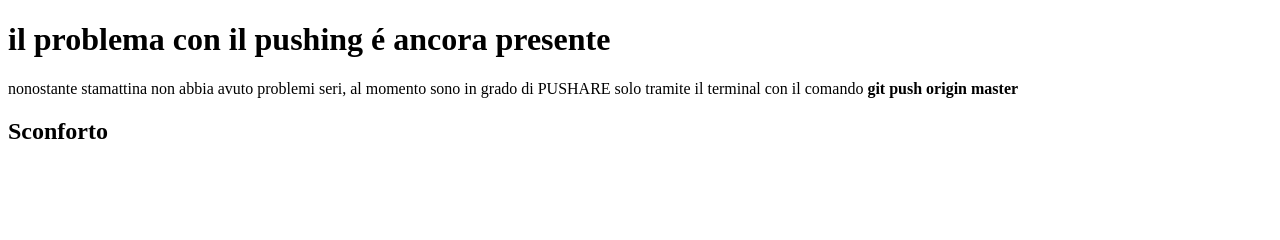
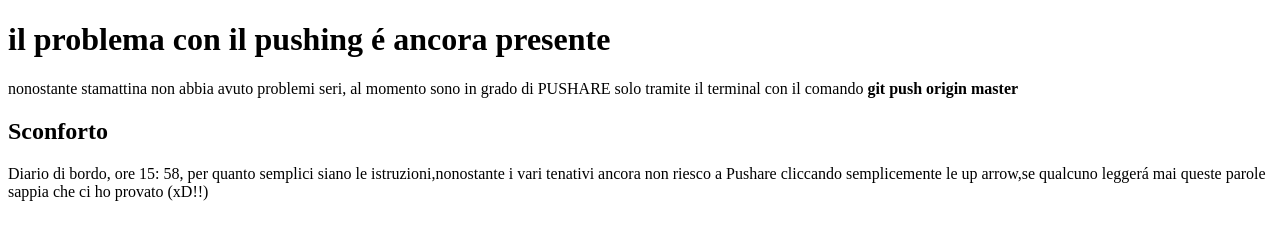
Before and after one commit to ClaudioDiCaprio/htmlcss-hello, a plain HTML site: page index.html in a window 1280 px wide. Drawn offline with Linux system fonts and the light colour scheme.

Commit message:
aggiunta_paragrafo_h2

```diff
--- a/index.html
+++ b/index.html
@@ -12,6 +12,9 @@
 
          <p>nonostante stamattina non abbia avuto problemi seri, al momento sono in grado di PUSHARE solo tramite il terminal con il comando <strong> git push origin master</strong></p>
 
-         <h2>Sconforto</h2>
+    <h2>Sconforto</h2>
+
+        <p>Diario di bordo, ore 15: 58, per quanto semplici siano le istruzioni,nonostante i vari tenativi ancora non riesco a Pushare cliccando semplicemente le up arrow,se qualcuno leggerá mai queste parole sappia che ci ho provato (xD!!)</p>
+
 </body>
 </html>
```
